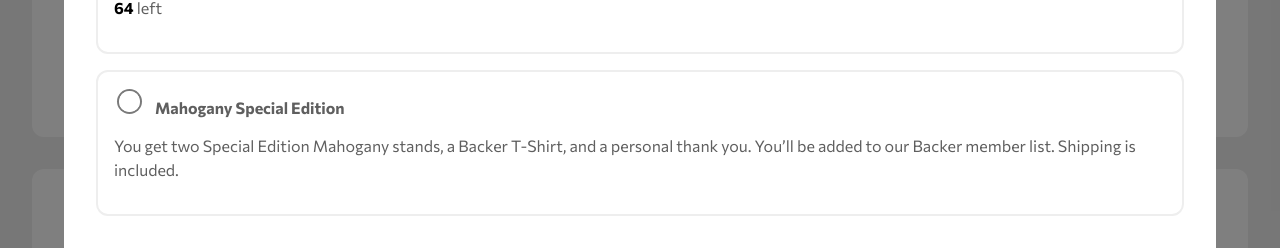
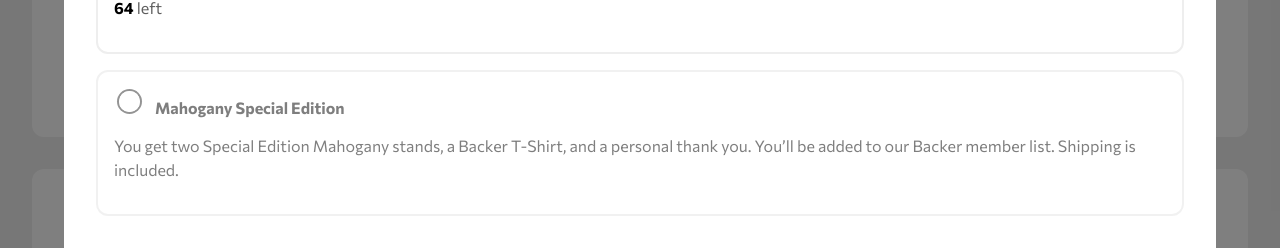
Before and after one commit to migvidal/crowdfunding-product-page, a Vue app: page / in a window 1280 px wide. Both pictures are taken after a click on the button "Back this project". Shown: the part 552-800 px from the top of the page. Built offline with nearby package versions, Linux system fonts and the light colour scheme.

Commit message:
Disabled card style

```diff
--- a/src/components/RewardRadio.vue
+++ b/src/components/RewardRadio.vue
@@ -62,10 +62,12 @@ export default {
 </script>
 
 <style lang="scss" scoped>
-/* custom radio */
-
 .reward {
   margin: 1rem 0;
+  &.disabled {
+    cursor: default;
+    opacity: 0.8;
+  }
   & > * {
     padding: 1rem;
   }
@@ -73,6 +75,7 @@ export default {
     border-color: $moderate-cyan;
   }
   .radio-card {
+    /* custom radio */
     input[type="radio"] {
       appearance: none;
       width: 21px;
```
